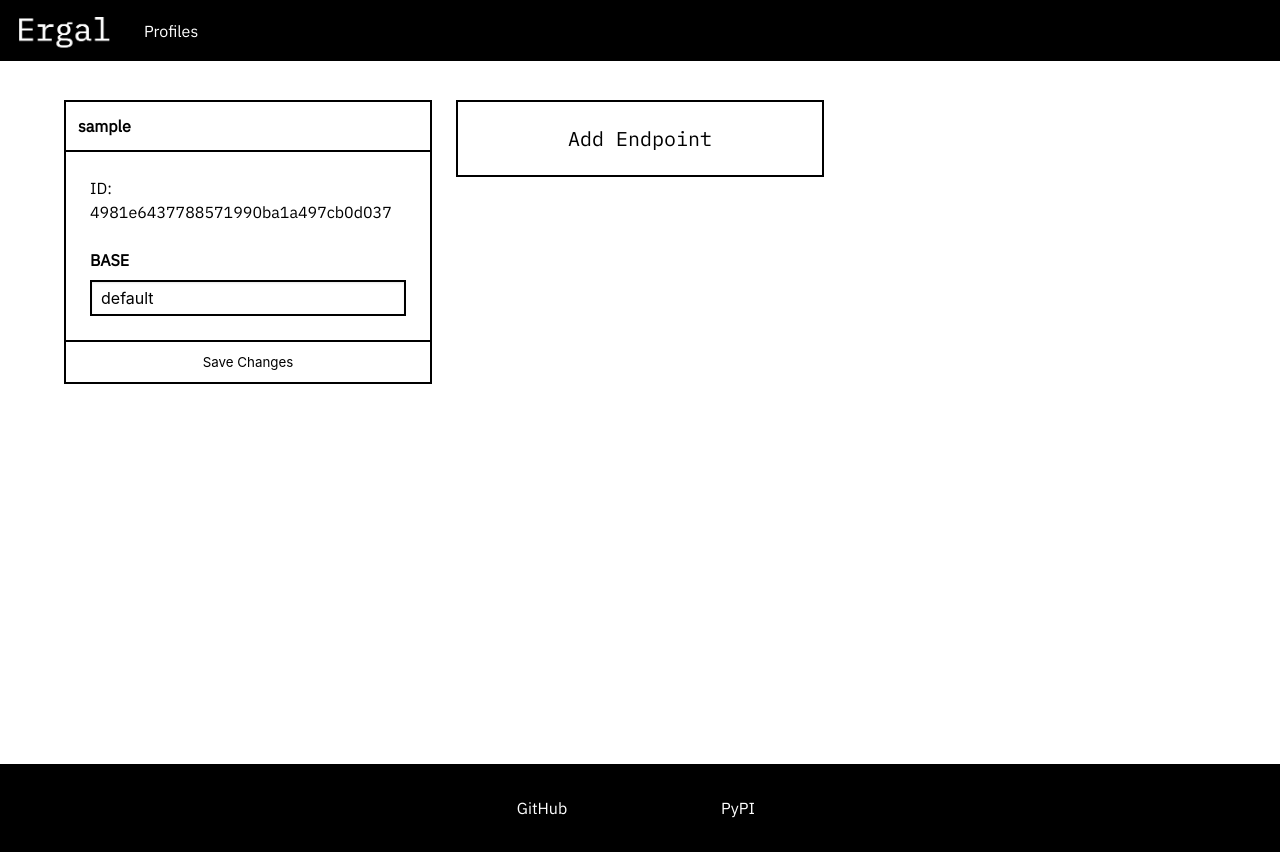
After one commit to glotchimo/ergal, a Flask app: a page that uses ergal/gui/templates/edit.html in a window 1280 px wide. The commit adds this page. Run offline with Flask 2, Linux system fonts and the light colour scheme; data comes from the database, SQL or seed files in the repository; some libraries are stand-ins or nearby versions.

Commit message:
get up to posting edits back

```diff
--- a/ergal/gui/app.py
+++ b/ergal/gui/app.py
@@ -11,7 +11,7 @@ import sqlite3
 from ergal.profile import Profile
 from ergal.utils import get_db
 
-from flask import Flask, render_template
+from flask import Flask, render_template, request
 
 
 def create_app(test_config=None):
@@ -23,11 +23,11 @@ def create_app(test_config=None):
     except OSError:
         pass
 
-    @app.route('/')
+    @app.route('/', methods=['GET'])
     def index():
         return render_template('index.html')
 
-    @app.route('/profiles')
+    @app.route('/profiles', methods=['GET'])
     def profiles():
         cursor = get_db()[1]
 
@@ -43,12 +43,24 @@ def create_app(test_config=None):
         context = {'profiles': profiles}
         return render_template('profiles.html', **context)
 
-    @app.route('/profile/<name>')
-    def profile(name):
+    @app.route('/profile/<name>', methods=['GET'])
+    def view(name):
         profile = Profile(name)
         endpoints = profile.endpoints.items()
 
         context = {'profile': profile, 'endpoints': endpoints}
-        return render_template('profile.html', **context)
+        return render_template('view.html', **context)
+
+    @app.route('/profile/<name>/edit', methods=['GET', 'POST'])
+    def edit(name):
+        profile = Profile(name)
+
+        if request.method == 'POST':
+            pass
+
+        context = {
+            'profile': profile,
+            'endpoints': profile.endpoints.items()}
+        return render_template('edit.html', **context)
 
     return app
--- a/ergal/gui/static/css/main.css
+++ b/ergal/gui/static/css/main.css
@@ -1,4 +1,5 @@
 * {
+    color: black !important;
     font-family: 'IBM Plex Sans', sans-serif;
 }
 
@@ -24,14 +25,14 @@ body {
 .navbar-item {
     padding: 1rem;
 
-    color: whitesmoke;
+    color: white !important;
     background: transparent;
 
     transition: all 0.2s ease-in-out;
 }
 .navbar-item:hover {
     color: black !important;
-    background: whitesmoke !important;
+    background: white !important;
 }
 
 /* footer styling */
@@ -44,14 +45,14 @@ body {
 .footer-item {
     padding: 1rem;
 
-    color: whitesmoke;
+    color: white !important;
     background: transparent;
 
     transition: all 0.2s ease-in-out;
 }
 .footer-item:hover {
-    color: black;
-    background: whitesmoke;
+    color: black !important;
+    background: white !important;
 }
 
 /* text styling */
@@ -95,12 +96,21 @@ pre, code {
 .card-footer-item {
     border: none !important;
 
-    color: white !important;
-    background: black !important;
+    color: black !important;
+    background: white !important;
 
     transition: all 0.2s ease-in-out;
 }
 .card-footer-item:hover {
-    color: black !important;
-    background: white !important
+    color: white !important;
+    background: black !important
 }
+
+/* input styling */
+.input {
+    border: 2px solid black !important;
+    border-radius: 0 !important;
+}
+.input:focus {
+    box-shadow: none !important;
+}
--- /dev/null
+++ b/ergal/gui/templates/edit.html
@@ -0,0 +1,59 @@
+{% extends "base.html" %}
+
+{% block content %}
+
+<section class="section">
+    <div class="container">
+        <form action="{{ url_for('edit', name=profile.name) }}" method="POST" class="form">
+            <div class="columns">
+                <div class="column is-4">
+                    <div class="card">
+                        <div class="card-header">
+                            <h3 class="card-header-title">{{ profile.name }}</h3>
+                        </div>
+                        <div class="card-content">
+                            <p class="content">ID: {{ profile.id }}</p>
+                            <div class="field">
+                                <div class="control">
+                                    <label class="label">BASE</label>
+                                    <input value="{{ profile.base }}" placeholder="{{ profile.base }}" type="text" class="input">
+                                </div>
+                            </div>
+                        </div>
+                        <div class="card-footer">
+                            <button class="card-footer-item">
+                                Save Changes
+                            </button>
+                        </div>
+                    </div>
+                </div>
+                <div class="column is-8">
+                    <div class="columns is-multiline">
+                        {% for name, data in endpoints %}
+                        <div class="column is-half">
+                            <div class="card">
+                                <div class="card-header">
+                                    <div class="card-header-title">{{ name }}</div>
+                                </div>
+                                <div class="card-content">
+                                    <p class="content">PATH: {{ data.path }}</p>
+                                    <p class="content">METHOD: {{ data.method }}</p>
+                                </div>
+                            </div>
+                        </div>
+                        {% endfor %}
+                        <div class="column is-half has-text-centered">
+                            <div class="card is-link">
+                                <div class="card-content">
+                                    <h2 class="subtitle">Add Endpoint</h2>
+                                </div>
+                            </div>
+                        </div>
+                    </div>
+                </div>
+            </div>
+        </form>
+    </div>
+</section>
+
+{% endblock %}
--- a/ergal/gui/templates/profiles.html
+++ b/ergal/gui/templates/profiles.html
@@ -7,7 +7,7 @@
         <div class="columns is-multiline">
             {% for profile in profiles %}
             <div class="column is-4">
-                <a href="{{ url_for('profile', name=profile.name) }}">
+                <a href="{{ url_for('view', name=profile.name) }}">
                     <div class="card is-link">
                         <div class="card-header">
                             <h3 class="card-header-title">{{ profile.name }}</h3>
```
Also changed, not shown: ergal/gui/templates/view.html (renamed from ergal/gui/templates/profile.html, +1 -6 lines).
